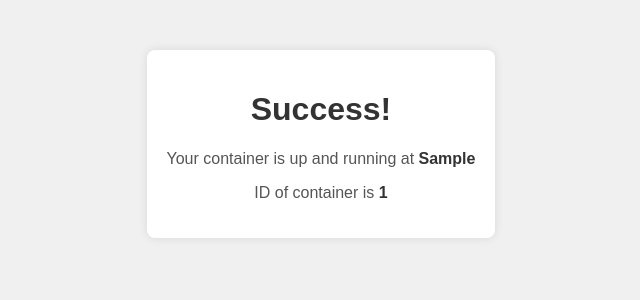
After one commit to TANMAY-WANI/Jarvis-docker-automation, a Flask app: template Jarvis/templates/success.html in a window 1280 px wide. The commit adds this page. Shown: the top 300 px of the page, without its empty margins (319-959 px from the left). Run offline with Flask 3, Linux system fonts and the light colour scheme; the template is opened without the code that fills it: most values are stand-ins (such as "Sample title", 1, 10 or a date in 2020).

Commit message:
Final Commit

```diff
--- a/Jarvis/app.py
+++ b/Jarvis/app.py
@@ -1,5 +1,7 @@
 from flask import Flask,request,render_template,redirect
 import json
+import os
+from Helpers.Helpers import getResp,run_docker
 
 app = Flask(__name__)
 
@@ -11,7 +13,8 @@ def home():
 @app.route("/submit",methods = ["POST"])
 def create_yaml():
     data = {
-        'project_folder': request.form['folderName'],
+        'project_name':request.form['projectName'],
+        'project_folder_path': request.form['folderName'],
         'framework_name': request.form['frameworkName'],
         'framework_version': request.form['frameworkVersion'],
         'port_number': request.form['portNumber'],
@@ -28,5 +31,22 @@ def display_deployment_page():
     return render_template("deploy.html")
 
 
+@app.route("/handle-deployment",methods=["POST"])
+def handler():
+    with open("project_details.json", 'r') as file:
+        data = json.load(file)
+    project_folder = data['project_folder_path']
+    os.chdir(path=project_folder)
+    query = f"Generate a Dockerfile for the following project details: Framework: {data['framework_name']}, Version: {data['framework_version']}, Port Number: {data['port_number']}, Description: {data['description']}, Environment: {data['environment']}. The Dockerfile should be created based on these details. Also, use the ubuntu:latest as the base image and make installations on top of it. Also, dont generate anything else except for the docker file content. DO NOT GENERATE ANY HEADER OR FOOTER"
+    docker_resp = getResp(query)
+
+    with open('dockerfile','w') as file:
+        file.write(docker_resp)
+    project_name = data["project_name"]
+    port = data['port_number']
+    id,ip = run_docker(project_folder,project_name,port)
+
+    return render_template('success.html', container_ip=ip, container_id=id)
+
 if __name__=="__main__":
     app.run()
--- a/Jarvis/requirements.txt
+++ b/Jarvis/requirements.txt
@@ -1,2 +1,3 @@
 Flask
 python-dotenv
+google.generativeai
--- a/Jarvis/templates/deploy.html
+++ b/Jarvis/templates/deploy.html
@@ -49,7 +49,10 @@
 <body>
     <div class="container">
         <h1>Your project is ready to be deployed</h1>
-        <button type="button">Start Deployment</button>
+        <form action="/handle-deployment", method="post">
+            <button type="submit">Start Deployment</button>
+        </form>
+
     </div>
 </body>
 </html>
--- a/Jarvis/templates/index.html
+++ b/Jarvis/templates/index.html
@@ -71,7 +71,10 @@
     <div class="container">
         <h2>Project Details</h2>
         <form id="projectForm" action="/submit" method="post">
-            <label for="folderName">Project Folder Name:</label>
+            <label for="projectName">Project Name:</label>
+            <input type="text" id="projectName" name="projectName" required>
+
+            <label for="folderName">Path to the root directory:</label>
             <input type="text" id="folderName" name="folderName" required>
 
             <label for="frameworkName">Framework Name:</label>
--- /dev/null
+++ b/Jarvis/templates/success.html
@@ -0,0 +1,41 @@
+<!DOCTYPE html>
+<html lang="en">
+<head>
+    <meta charset="UTF-8">
+    <meta name="viewport" content="width=device-width, initial-scale=1.0">
+    <title>Container Status</title>
+    <style>
+        body {
+            font-family: Arial, sans-serif;
+            text-align: center;
+            margin: 50px;
+            background-color: #f0f0f0;
+        }
+        .container {
+            background-color: #fff;
+            padding: 20px;
+            border-radius: 8px;
+            box-shadow: 0 0 10px rgba(0, 0, 0, 0.1);
+            display: inline-block;
+        }
+        h1 {
+            color: #333;
+        }
+        p {
+            font-size: 16px;
+            color: #555;
+        }
+        .container-id, .container-ip {
+            font-weight: bold;
+            color: #333;
+        }
+    </style>
+</head>
+<body>
+    <div class="container">
+        <h1>Success!</h1>
+        <p>Your container is up and running at <span class="container-ip">{{ container_ip }}</span></p>
+        <p>ID of container is <span class="container-id">{{ container_id }}</span></p>
+    </div>
+</body>
+</html>
```
Also changed, not shown: Jarvis/Helpers/Helpers.py (added, +42 -0 lines), Jarvis/project_details.json (added, +9 -0 lines), Project0/app.js (added, +18 -0 lines), Project0/package.json (added, +12 -0 lines), project_details.json (deleted, +0 -8 lines), 2 other files.
